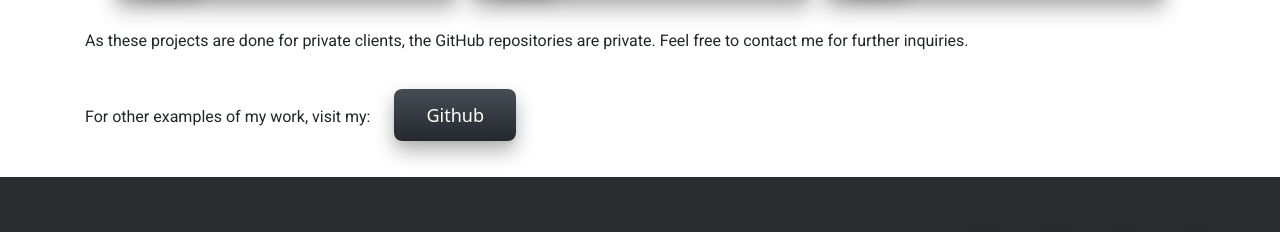
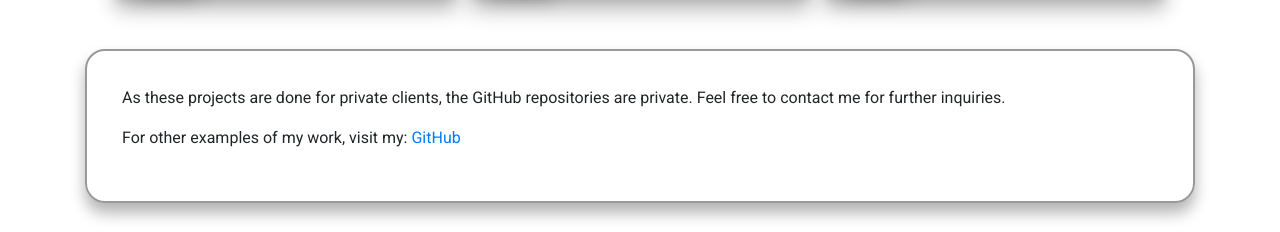
Before and after one commit to datoche-juarez/personal-site, a React (Create React App) app: page /projects in a window 1280 px wide. Shown: the part 1191-1423 px from the top of the page. Built offline with nearby package versions, Linux system fonts and the light colour scheme.

Commit message:
Got rid of github button and updated project section github link container..

```diff
--- a/src/Projects.jsx
+++ b/src/Projects.jsx
@@ -83,13 +83,14 @@ export const Projects = () => (
         </Card>
       </CardGroup>
     </Container>
+    <Container class="github-container" style={{border: "2px solid #999999", borderRadius: "20px", marginTop: "20px", marginBottom: "40px", padding: "35px", boxShadow: "0 10px 15px rgba(0, 0, 0, .3)"}}>
     <p>
       As these projects are done for private clients, the GitHub repositories
       are private. Feel free to contact me for further inquiries.
     </p>
     <p>
       For other examples of my work, visit my:{" "}
-      <Button
+      {/* <Button
         variant="dark"
         href="https://github.com/datoche-juarez/"
         target="_blank"
@@ -98,7 +99,9 @@ export const Projects = () => (
         style={{ margin: "20px" }}
       >
         Github
-      </Button>
+      </Button> */}
+      <a href="https://github.com/datoche-juarez/" target="_blank" rel="noopener noreferrer">GitHub</a>
     </p>
+    </Container>
   </div>
 );
```
